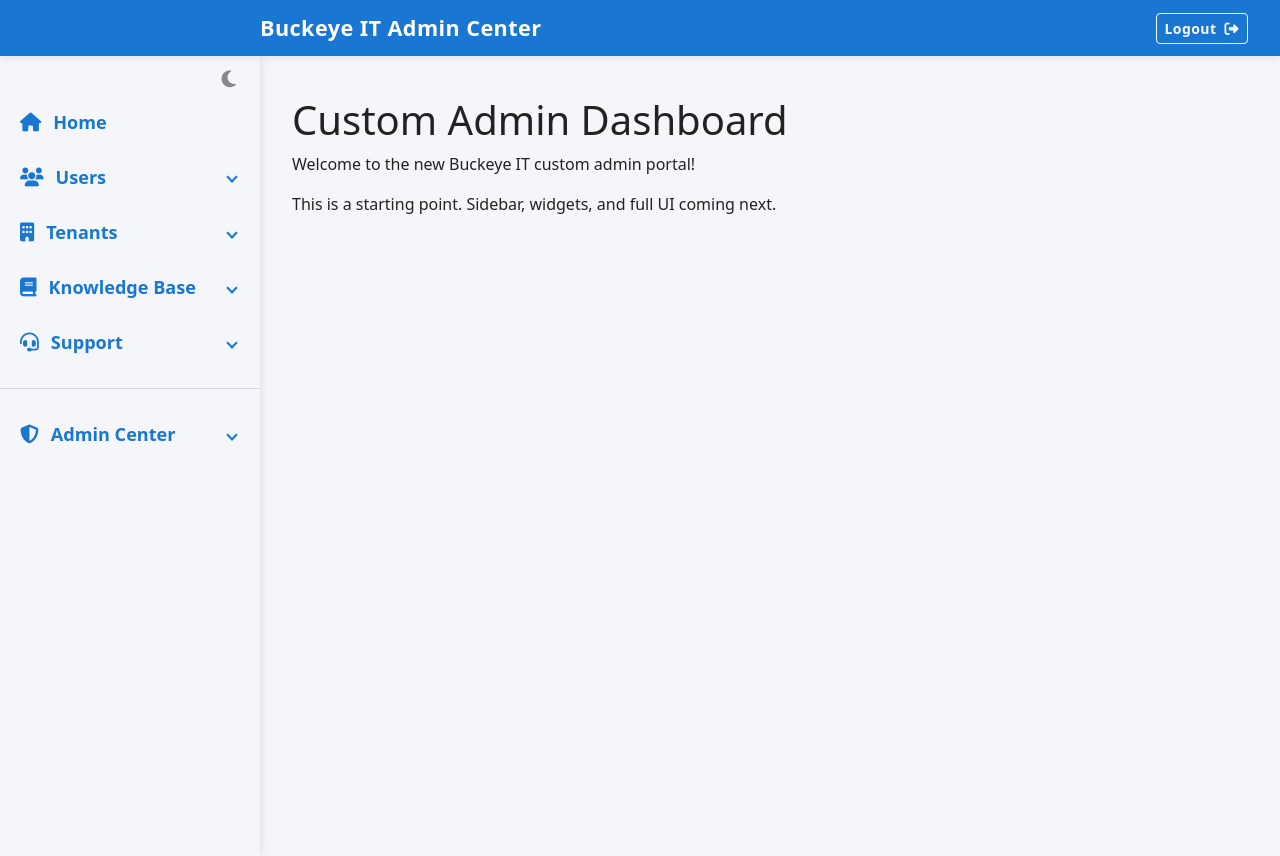
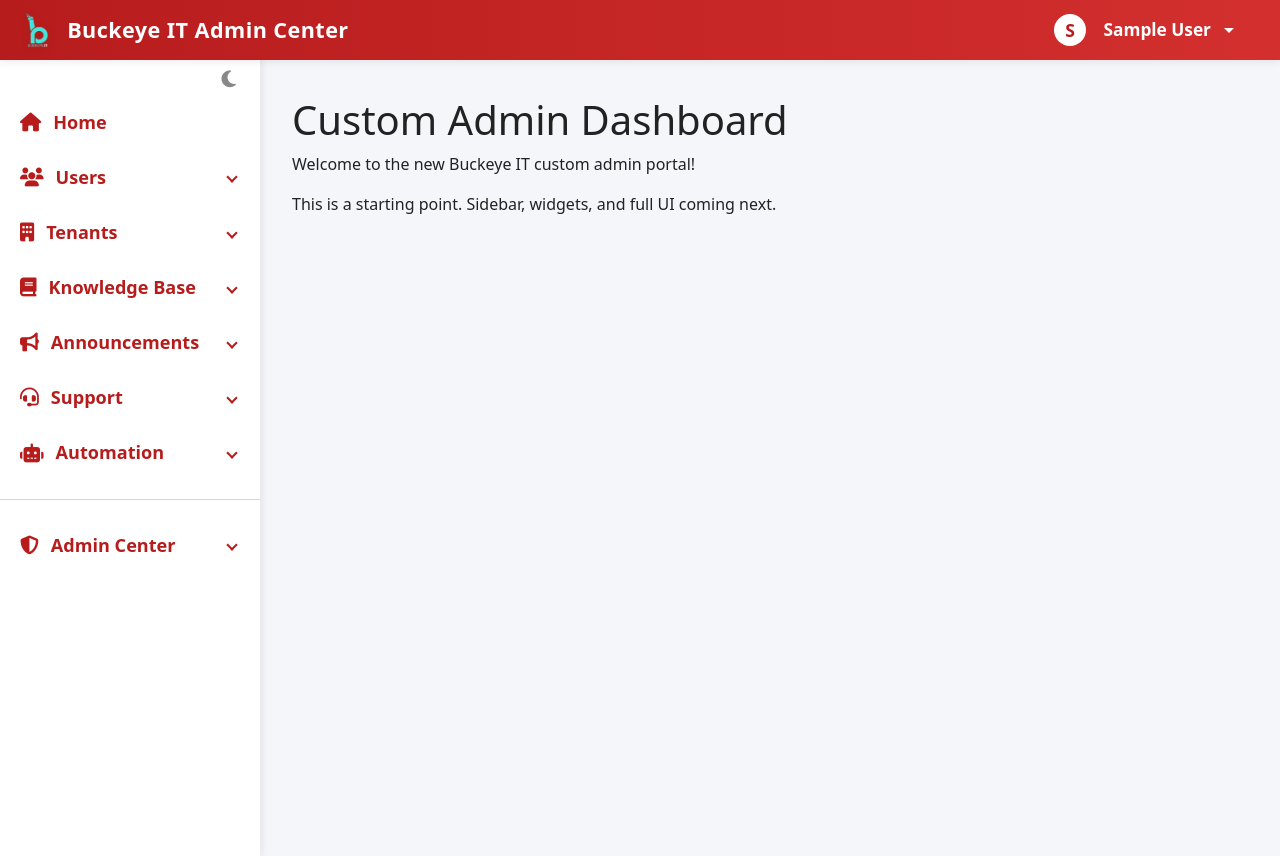
Before and after one commit to jhamiltondev/buckeyeit-portal, a Django app: page /adminpanel/ in a window 1280 px wide. Run offline with Django 5.2, Linux system fonts and the light colour scheme; the visitor is signed in with stand-in values (Sample User, id 1).

Commit message:
Admin UI: Announcements/Automation sections, Buckeye IT branding, logo, user dropdown, and sidebar polish

```diff
--- a/adminpanel/templates/adminpanel/base.html
+++ b/adminpanel/templates/adminpanel/base.html
@@ -6,6 +6,7 @@
     <meta name="viewport" content="width=device-width, initial-scale=1.0">
     <link rel="stylesheet" href="https://cdn.jsdelivr.net/npm/bootstrap@5.3.2/dist/css/bootstrap.min.css">
     <link rel="stylesheet" href="https://cdnjs.cloudflare.com/ajax/libs/font-awesome/6.4.2/css/all.min.css">
+    {% load static %}
     <style>
         body {
             background: #f4f6fa;
@@ -13,13 +14,76 @@
             min-height: 100vh;
             transition: background 0.3s, color 0.3s;
         }
+        .admin-banner {
+            position: fixed;
+            top: 0;
+            left: 0;
+            width: 100vw;
+            z-index: 1200;
+            background: linear-gradient(90deg, #b71c1c 0%, #d32f2f 100%);
+            color: #fff;
+            padding: 0.75rem 0 0.75rem 0;
+            font-size: 1.35rem;
+            font-weight: 700;
+            box-shadow: 0 2px 8px rgba(0,0,0,0.08);
+            letter-spacing: 0.02em;
+            display: flex;
+            align-items: center;
+            justify-content: space-between;
+        }
+        .admin-banner-logo {
+            height: 36px;
+            margin-right: 1.1rem;
+            margin-left: 1.5rem;
+            filter: drop-shadow(0 2px 4px rgba(0,0,0,0.10));
+        }
+        .admin-banner-title {
+            font-size: 1.35rem;
+            font-weight: 700;
+            letter-spacing: 0.02em;
+            color: #fff;
+            margin-right: 2rem;
+        }
+        .admin-user-dropdown {
+            margin-right: 2.5rem;
+        }
+        .admin-user-btn {
+            background: none;
+            border: none;
+            color: #fff;
+            font-weight: 600;
+            font-size: 1.08rem;
+            display: flex;
+            align-items: center;
+            gap: 0.5em;
+            cursor: pointer;
+        }
+        .admin-user-btn:focus {
+            outline: 2px solid #fff;
+        }
+        .admin-user-avatar {
+            background: #fff;
+            color: #b71c1c;
+            border-radius: 50%;
+            width: 32px;
+            height: 32px;
+            display: flex;
+            align-items: center;
+            justify-content: center;
+            font-weight: 700;
+            font-size: 1.1rem;
+            margin-right: 0.5em;
+        }
+        .dropdown-menu {
+            min-width: 160px;
+        }
         .admin-sidebar {
-            background: #f4f6fa;
+            background: #fff;
             color: #222;
             min-height: 100vh;
             width: 260px;
             position: fixed;
-            top: 0;
+            top: 56px;
             left: 0;
             z-index: 1100;
             box-shadow: 2px 0 8px rgba(0,0,0,0.08);
@@ -43,7 +107,7 @@
             transition: color 0.2s;
         }
         .night-mode-toggle:hover, .night-mode-toggle:focus {
-            color: #3ea6ff;
+            color: #b71c1c;
         }
         .sidebar-menu {
             list-style: none;
@@ -55,7 +119,7 @@
             align-items: center;
             font-weight: 700;
             padding: 14px 24px 14px 20px;
-            color: #1976d2;
+            color: #b71c1c;
             text-decoration: none;
             font-size: 1.13rem;
             cursor: pointer;
@@ -63,12 +127,12 @@
             border-radius: 6px;
         }
         .sidebar-section.open > .sidebar-link {
-            background: #e6eaf2;
+            background: #f4f6fa;
             color: #23272f;
             box-shadow: 0 2px 8px rgba(62,166,255,0.08);
         }
         .sidebar-section > .sidebar-link:hover, .sidebar-section > .sidebar-link:focus {
-            background: #e6eaf2;
+            background: #f4f6fa;
             color: #23272f;
         }
         .sidebar-section > .sidebar-link i {
@@ -77,7 +141,7 @@
         }
         .sidebar-caret {
             margin-left: auto;
-            border: solid #1976d2;
+            border: solid #b71c1c;
             border-width: 0 2px 2px 0;
             display: inline-block;
             padding: 3px;
@@ -110,7 +174,7 @@
             transition: background 0.15s, color 0.15s;
         }
         .sidebar-submenu li a:hover, .sidebar-submenu li a:focus {
-            background: #dde3ee;
+            background: #f4f6fa;
             color: #23272f;
         }
         .sidebar-submenu li a i {
@@ -127,11 +191,15 @@
             transition: margin-left 0.3s;
         }
         .night-mode, .night-mode body {
-            background: #181a1f !important;
+            background: #232526 !important;
             color: #e0e0e0 !important;
         }
+        .night-mode .admin-banner {
+            background: linear-gradient(90deg, #232526 0%, #414345 100%) !important;
+            color: #fff !important;
+        }
         .night-mode .admin-sidebar {
-            background: #23272f !important;
+            background: #232526 !important;
             color: #e0e0e0 !important;
         }
         .night-mode .sidebar-section > .sidebar-link,
@@ -140,7 +208,7 @@
             background: #1a1d22;
         }
         .night-mode .sidebar-section > .sidebar-link:hover, .night-mode .sidebar-section > .sidebar-link:focus {
-            background: #23272f;
+            background: #232526;
             color: #fff;
         }
         .night-mode .sidebar-submenu li a {
@@ -157,11 +225,22 @@
     {% block extrahead %}{% endblock %}
 </head>
 <body>
-    <header class="admin-banner" style="position:fixed;top:0;left:0;width:100vw;z-index:1200;background:#1976d2;color:#fff;padding:0.75rem 0 0.75rem 260px;font-size:1.35rem;font-weight:700;box-shadow:0 2px 8px rgba(0,0,0,0.08);letter-spacing:0.02em;display:flex;align-items:center;justify-content:space-between;">
-        <span>Buckeye IT Admin Center</span>
-        <a href="{% url 'adminpanel:logout' %}" class="btn btn-outline-light btn-sm ms-auto" style="margin-right:2rem;font-weight:600;">Logout <i class="fas fa-sign-out-alt ms-1"></i></a>
+    <header class="admin-banner">
+        <div class="d-flex align-items-center">
+            <img src="{% static 'portal/assets/buckeyeit-logo-white.png' %}" alt="Buckeye IT Logo" class="admin-banner-logo">
+            <span class="admin-banner-title">Buckeye IT Admin Center</span>
+        </div>
+        <div class="admin-user-dropdown dropdown">
+            <button class="admin-user-btn dropdown-toggle" type="button" id="userDropdown" data-bs-toggle="dropdown" aria-expanded="false">
+                <span class="admin-user-avatar">{{ request.user.first_name|default:request.user.username|slice:":1"|upper }}</span>
+                {{ request.user.get_full_name|default:request.user.username }}
+            </button>
+            <ul class="dropdown-menu dropdown-menu-end" aria-labelledby="userDropdown">
+                <li><a class="dropdown-item" href="{% url 'adminpanel:logout' %}"><i class="fas fa-sign-out-alt me-2"></i>Logout</a></li>
+            </ul>
+        </div>
     </header>
-    <aside class="admin-sidebar" id="adminSidebar" style="top:56px;">
+    <aside class="admin-sidebar" id="adminSidebar">
         <div class="sidebar-header">
             <button id="nightModeToggle" class="night-mode-toggle" title="Toggle Night Mode"><i class="fas fa-moon"></i></button>
         </div>
@@ -206,13 +285,29 @@
                     <li><a href="{% url 'adminpanel:kb_suggested' %}"><i class="fas fa-lightbulb"></i> Suggested Articles</a></li>
                 </ul>
             </li>
+            <!-- Announcements -->
+            <li class="sidebar-section" data-section="announcements">
+                <a href="#" class="sidebar-link"><i class="fas fa-bullhorn"></i> Announcements <span class="sidebar-caret"></span></a>
+                <ul class="sidebar-submenu">
+                    <li><a href="{% url 'adminpanel:announcements' %}"><i class="fas fa-bullhorn"></i> All Announcements</a></li>
+                    <!-- Future: categories, drafts, etc. -->
+                </ul>
+            </li>
             <!-- Support -->
             <li class="sidebar-section" data-section="support">
                 <a href="#" class="sidebar-link"><i class="fas fa-headset"></i> Support <span class="sidebar-caret"></span></a>
                 <ul class="sidebar-submenu">
                     <li><a href="{% url 'adminpanel:tickets' %}"><i class="fas fa-ticket-alt"></i> Tickets</a></li>
-                    <li><a href="{% url 'adminpanel:announcements' %}"><i class="fas fa-bullhorn"></i> Announcements</a></li>
                     <li><a href="{% url 'adminpanel:service_health' %}"><i class="fas fa-heartbeat"></i> Service Health</a></li>
+                </ul>
+            </li>
+            <!-- Automation -->
+            <li class="sidebar-section" data-section="automation">
+                <a href="#" class="sidebar-link"><i class="fas fa-robot"></i> Automation <span class="sidebar-caret"></span></a>
+                <ul class="sidebar-submenu">
+                    <li><a href="#"><i class="fas fa-cogs"></i> Jobs</a></li>
+                    <li><a href="#"><i class="fas fa-list"></i> Logs</a></li>
+                    <li><a href="#"><i class="fas fa-calendar-alt"></i> Schedules</a></li>
                 </ul>
             </li>
             <li class="sidebar-divider"></li>
@@ -233,6 +328,7 @@
     <main class="main-content" style="margin-top:56px;">
         {% block content %}{% endblock %}
     </main>
+    <script src="https://cdn.jsdelivr.net/npm/bootstrap@5.3.2/dist/js/bootstrap.bundle.min.js"></script>
     <script>
         // Accordion sidebar: only one section open at a time
         document.addEventListener('DOMContentLoaded', function() {
```
Also changed, not shown: 1 other file.
